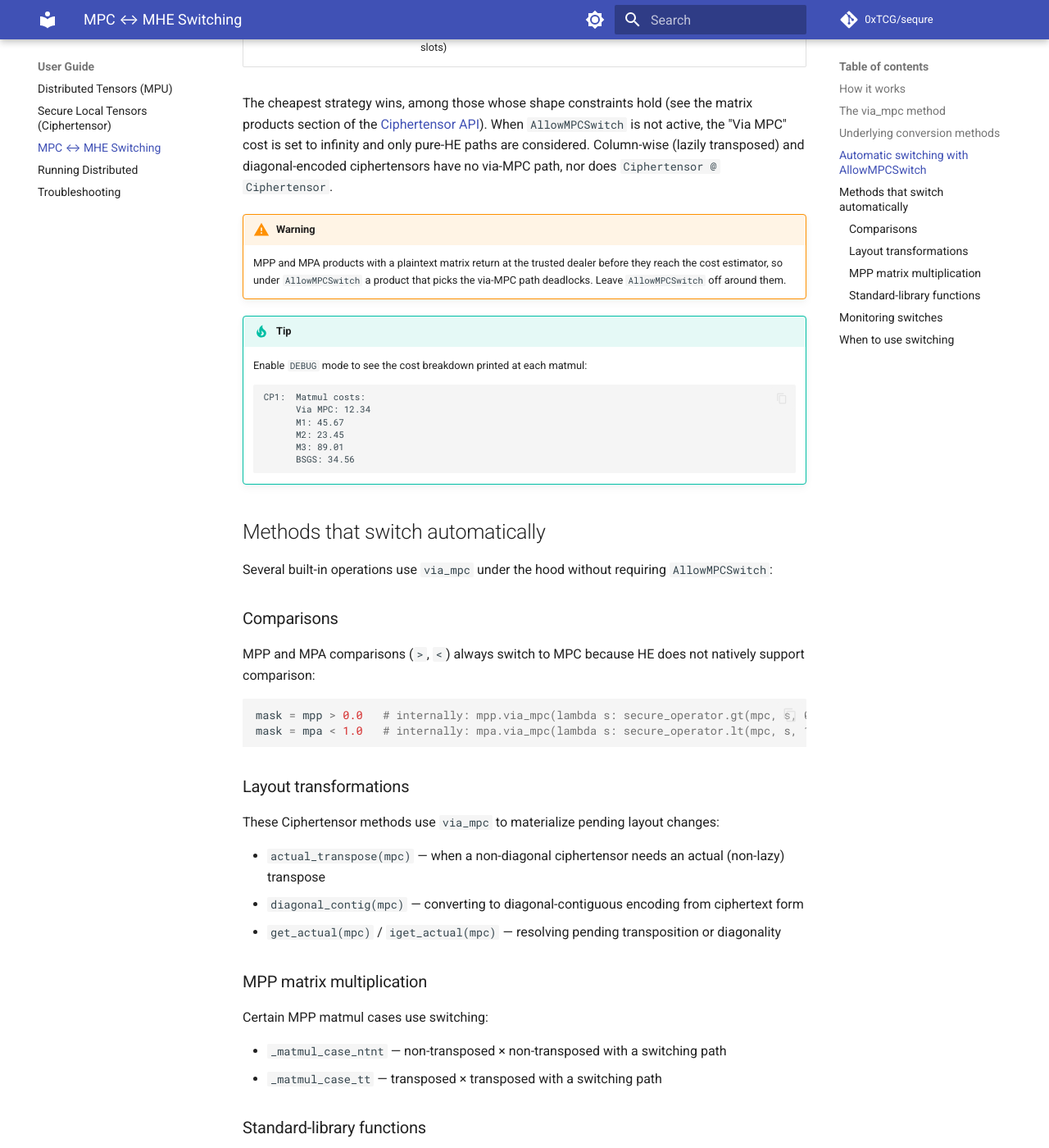
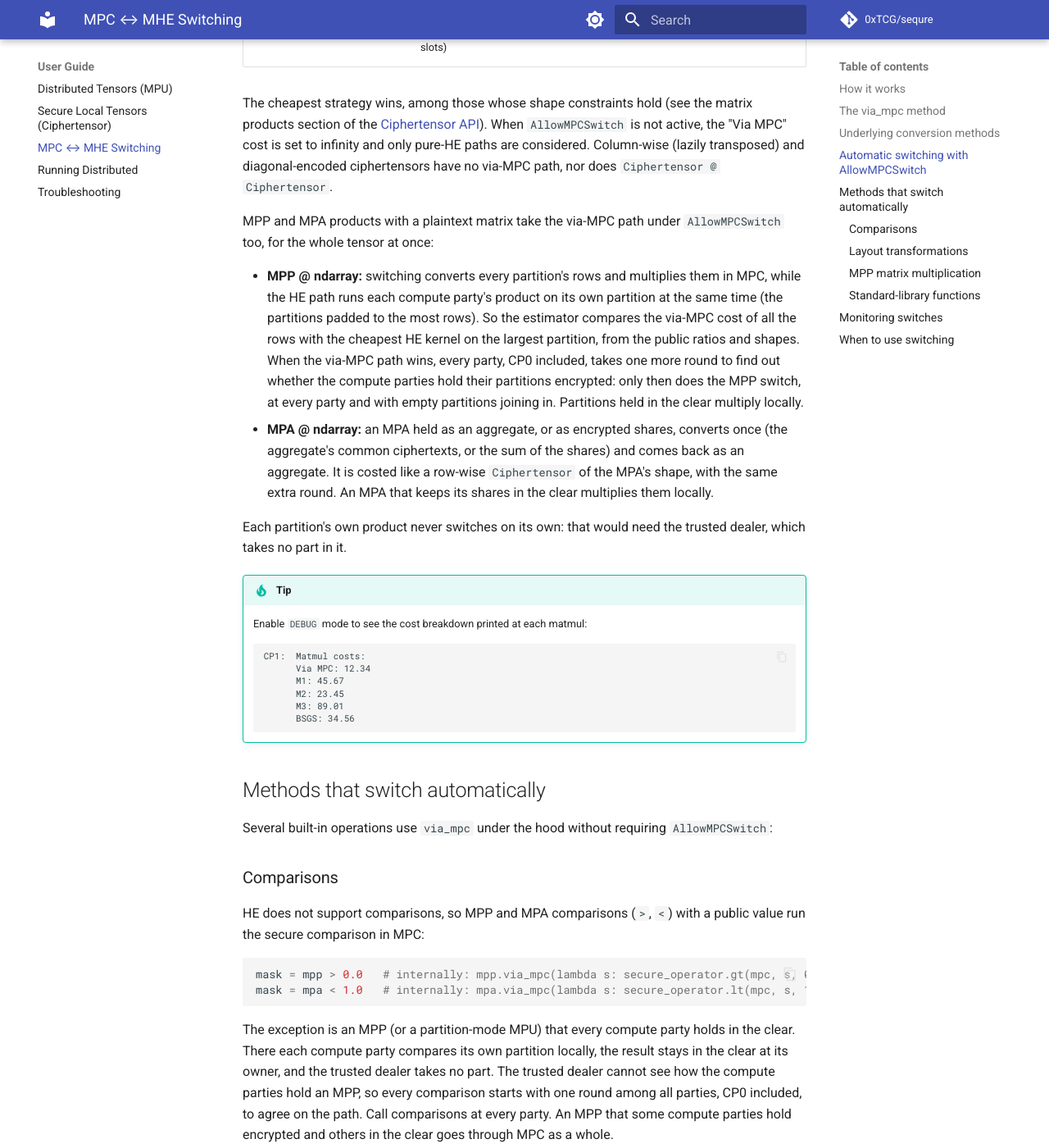
Before and after one commit to 0xTCG/sequre, an MkDocs documentation site: the page built from docs/user-guide/switching.md, in a window 1280 px wide and 1400 px high, scrolled down 2951 px. Shown: the whole window at 82% size. Built offline with MkDocs 1.6.1 and Material for MkDocs 9.7.7, drawn with Linux system fonts in a browser that asks for light colours; comment, search, counter and statistics services are not loaded; some of the changed text lies outside the part shown.

Commit message:
MPP/MPA matmul and switching fixes

````diff
--- a/docs/user-guide/switching.md
+++ b/docs/user-guide/switching.md
@@ -86,8 +86,12 @@ Inside the context, `mpc.default_allow_mpc_switch` is set to `True`. For a row-w
 
 The cheapest strategy wins, among those whose shape constraints hold (see the matrix products section of the [Ciphertensor API](../api/ciphertensor.md#matrix-products)). When `AllowMPCSwitch` is not active, the "Via MPC" cost is set to infinity and only pure-HE paths are considered. Column-wise (lazily transposed) and diagonal-encoded ciphertensors have no via-MPC path, nor does `Ciphertensor @ Ciphertensor`.
 
-!!! warning
-    MPP and MPA products with a plaintext matrix return at the trusted dealer before they reach the cost estimator, so under `AllowMPCSwitch` a product that picks the via-MPC path deadlocks. Leave `AllowMPCSwitch` off around them.
+MPP and MPA products with a plaintext matrix take the via-MPC path under `AllowMPCSwitch` too, for the whole tensor at once:
+
+- **MPP @ ndarray:** switching converts every partition's rows and multiplies them in MPC, while the HE path runs each compute party's product on its own partition at the same time (the partitions padded to the most rows). So the estimator compares the via-MPC cost of all the rows with the cheapest HE kernel on the largest partition, from the public ratios and shapes. When the via-MPC path wins, every party, CP0 included, takes one more round to find out whether the compute parties hold their partitions encrypted: only then does the MPP switch, at every party and with empty partitions joining in. Partitions held in the clear multiply locally.
+- **MPA @ ndarray:** an MPA held as an aggregate, or as encrypted shares, converts once (the aggregate's common ciphertexts, or the sum of the shares) and comes back as an aggregate. It is costed like a row-wise `Ciphertensor` of the MPA's shape, with the same extra round. An MPA that keeps its shares in the clear multiplies them locally.
+
+Each partition's own product never switches on its own: that would need the trusted dealer, which takes no part in it.
 
 !!! tip
     Enable `DEBUG` mode to see the cost breakdown printed at each matmul:
@@ -106,12 +110,14 @@ Several built-in operations use `via_mpc` under the hood without requiring `Allo
 
 ### Comparisons
 
-MPP and MPA comparisons (`>`, `<`) always switch to MPC because HE does not natively support comparison:
+HE does not support comparisons, so MPP and MPA comparisons (`>`, `<`) with a public value run the secure comparison in MPC:
 
 ```python
 mask = mpp > 0.0   # internally: mpp.via_mpc(lambda s: secure_operator.gt(mpc, s, 0.0))
 mask = mpa < 1.0   # internally: mpa.via_mpc(lambda s: secure_operator.lt(mpc, s, 1.0))
 ```
+
+The exception is an MPP (or a partition-mode MPU) that every compute party holds in the clear. There each compute party compares its own partition locally, the result stays in the clear at its owner, and the trusted dealer takes no part. The trusted dealer cannot see how the compute parties hold an MPP, so every comparison starts with one round among all parties, CP0 included, to agree on the path. Call comparisons at every party. An MPP that some compute parties hold encrypted and others in the clear goes through MPC as a whole.
 
 ### Layout transformations
 
@@ -153,7 +159,7 @@ Use `mpc.stats` or the `mpc.stats_log()` context manager to profile and log swit
 
 | Scenario | Recommendation |
 |---|---|
-| Comparison operators (`>`, `<`, `==`) | Automatic — always switches |
+| Comparison operators (`>`, `<`) | Automatic — switches, except on an MPP every compute party holds in the clear |
 | Matrix multiply (ciphertext × plaintext) | Use `AllowMPCSwitch` and let the cost estimator decide; run the product at every party, the trusted dealer included |
 | Matrix inverse, square root | Use `via_mpc` explicitly or call the stdlib `inv`/`sqrt` |
 | Custom non-linear function | Call `via_mpc` directly with a lambda |
````
Also changed, not shown: docs/api/mpp.md (+6 -4 lines), docs/api/mpu.md (+1 -1 lines), docs/user-guide/distributed-tensors.md (+3 -1 lines), 12 other files.
